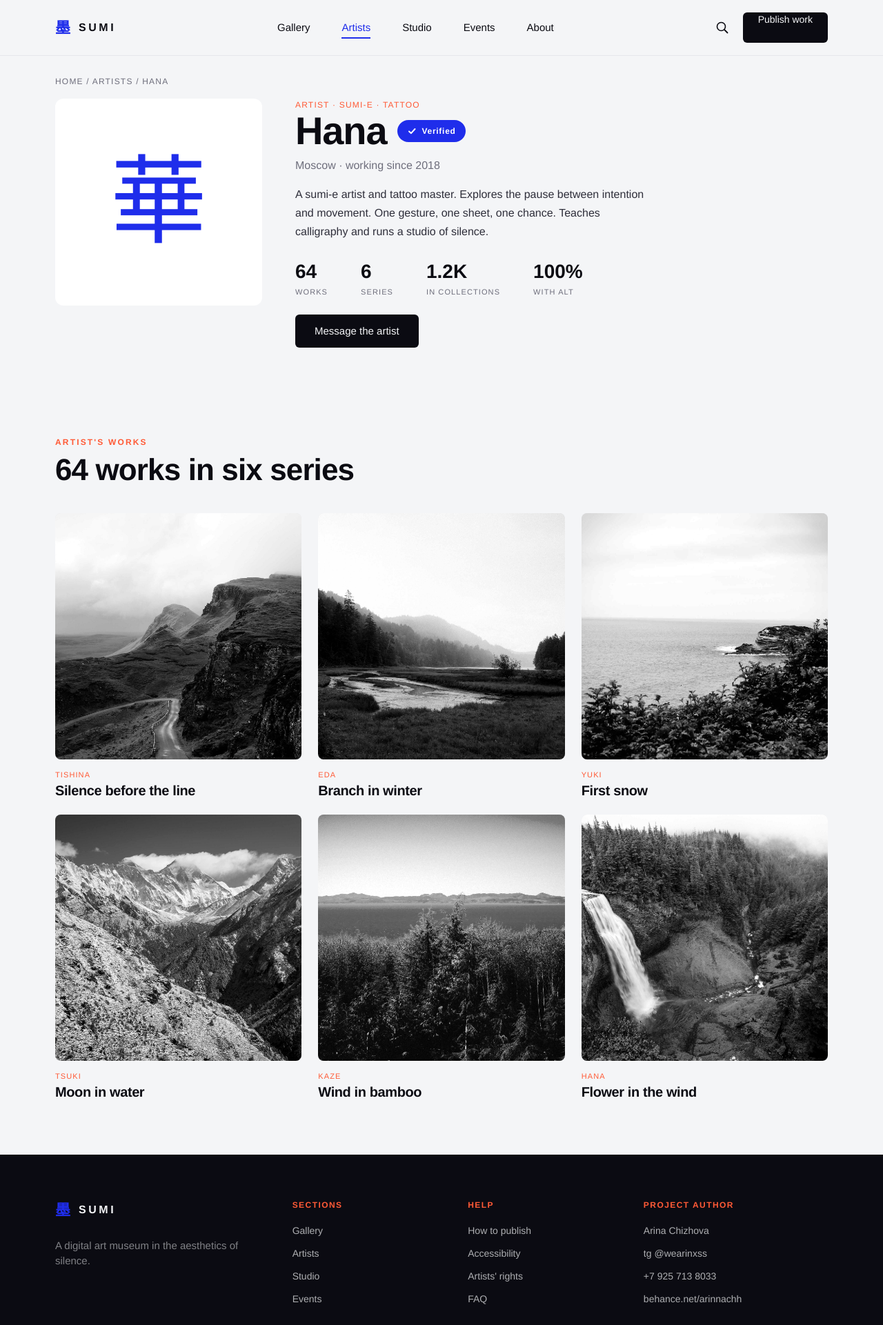
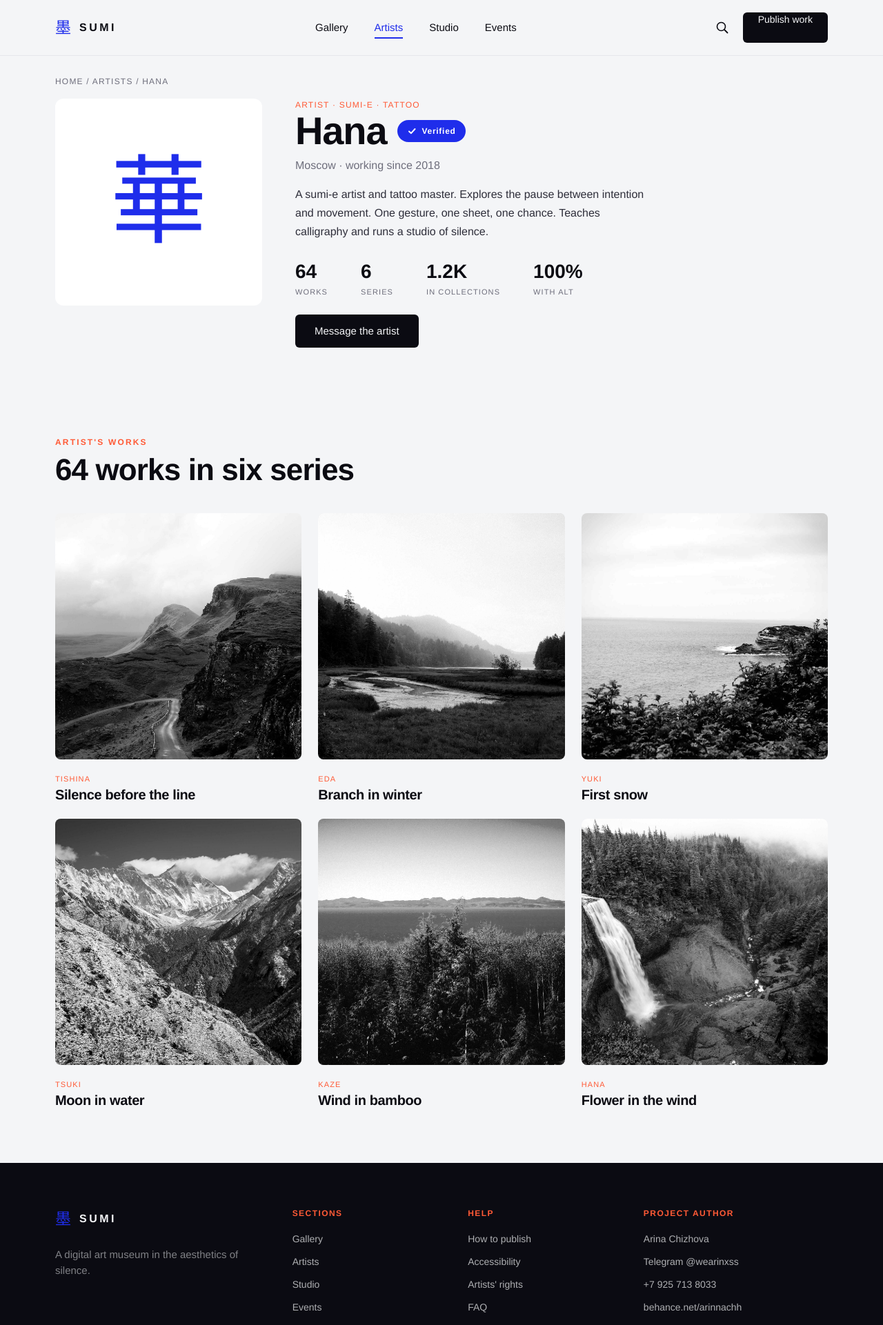
Before and after one commit to arinnachh-svg/sumi, a plain HTML site: page artist.html in a window 1280 px wide. Shown: the top 1921 px of the page at 69% size. Drawn offline with nearby package versions, Linux system fonts and the light colour scheme.

Commit message:
Header burger on tablet, remove About, clickable Telegram, lighter brand mark, larger card spacing

```diff
--- a/artist.html
+++ b/artist.html
@@ -15,7 +15,7 @@
       <li><a class="active" href="artist.html">Artists</a></li>
       <li><a href="studio.html">Studio</a></li>
       <li><a href="events.html">Events</a></li>
-      <li><a href="index.html">About</a></li>
+
     </ul>
     <div class="nav-right">
       <svg class="search-btn" viewBox="0 0 20 20" fill="none"><circle cx="8.5" cy="8.5" r="6" stroke="currentColor" stroke-width="1.6"/><line x1="13" y1="13" x2="17.5" y2="17.5" stroke="currentColor" stroke-width="1.8" stroke-linecap="round"/></svg>
@@ -66,7 +66,7 @@
       <div><a class="brand" href="index.html"><span class="seal">墨</span> SUMI</a><p class="footer-tag">A digital art museum in the aesthetics of silence.</p></div>
       <div class="footer-col"><h4>Sections</h4><a href="gallery.html">Gallery</a><a href="artist.html">Artists</a><a href="studio.html">Studio</a><a href="events.html">Events</a></div>
       <div class="footer-col"><h4>Help</h4><a href="#">How to publish</a><a href="#">Accessibility</a><a href="#">Artists' rights</a><a href="#">FAQ</a></div>
-      <div class="footer-col"><h4>Project author</h4><p>Arina Chizhova</p><a href="#">tg @wearinxss</a><p>+7 925 713 8033</p><a href="https://behance.net/arinnachh">behance.net/arinnachh</a></div>
+      <div class="footer-col"><h4>Project author</h4><p>Arina Chizhova</p><a href="https://t.me/wearinxss" target="_blank" rel="noopener">Telegram @wearinxss</a><p>+7 925 713 8033</p><a href="https://behance.net/arinnachh">behance.net/arinnachh</a></div>
     </div>
     <div class="footer-bottom"><span>SUMI · 2026 · Made with respect for silence</span><span>EN · Plain English · JP</span></div>
   </div>
--- a/css/style.css
+++ b/css/style.css
@@ -50,18 +50,18 @@ h1,h2,h3{letter-spacing:-.02em;line-height:1.05}
   border-bottom:1px solid var(--line);
 }
 .nav{
-  height:80px;display:flex;align-items:center;justify-content:space-between;
+  height:80px;display:flex;align-items:center;justify-content:space-between;gap:24px;
 }
-.brand{display:flex;align-items:center;gap:12px;font-weight:600;letter-spacing:.22em}
-.brand .seal{color:var(--cobalt);font-size:22px;letter-spacing:0}
-.nav-links{display:flex;gap:46px;list-style:none}
+.brand{display:flex;align-items:center;gap:12px;font-weight:600;letter-spacing:.22em;flex-shrink:0}
+.brand .seal{color:var(--cobalt);font-size:23px;font-weight:400;letter-spacing:0}
+.nav-links{display:flex;gap:38px;list-style:none}
 .nav-links a{font-size:15px;padding:6px 0;position:relative;transition:color .2s}
 .nav-links a:hover{color:var(--cobalt)}
 .nav-links a.active{color:var(--cobalt)}
 .nav-links a.active::after{
   content:"";position:absolute;left:0;right:0;bottom:-2px;height:2px;background:var(--cobalt);
 }
-.nav-right{display:flex;align-items:center;gap:20px}
+.nav-right{display:flex;align-items:center;gap:20px;flex-shrink:0}
 .search-btn{width:20px;height:20px;color:var(--ink)}
 .burger{display:none;flex-direction:column;gap:5px;width:22px}
 .burger span{height:2px;background:var(--ink)}
@@ -127,7 +127,7 @@ h1,h2,h3{letter-spacing:-.02em;line-height:1.05}
 .card .ph{aspect-ratio:1/1;border-radius:8px;overflow:hidden;background:var(--line)}
 .card .ph img{width:100%;height:100%;object-fit:cover;transition:transform .4s}
 .card:hover .ph img{transform:scale(1.04)}
-.card .series{font-size:11px;letter-spacing:.1em;text-transform:uppercase;color:var(--coral);margin:14px 0 4px}
+.card .series{font-size:11px;letter-spacing:.1em;text-transform:uppercase;color:var(--coral);margin:20px 0 4px}
 .card h3{font-size:20px;font-weight:700}
 .card .by{font-size:14px;color:var(--quiet);margin-top:4px}
 .card .tags{display:flex;gap:8px;margin-top:12px}
@@ -163,6 +163,9 @@ h1,h2,h3{letter-spacing:-.02em;line-height:1.05}
 
 @media(max-width:900px){
   :root{--pad:24px}
+  .nav-links{display:none;position:absolute;top:80px;left:0;right:0;flex-direction:column;gap:0;background:var(--paper);border-bottom:1px solid var(--line);padding:8px var(--pad) 16px}
+  .nav-links a{display:block;padding:14px 0;font-size:16px}
+  .burger{display:flex}
   .hero-grid{grid-template-columns:1fr;gap:40px}
   .halls,.grid{grid-template-columns:1fr 1fr}
   .masonry{columns:2}
@@ -170,8 +173,6 @@ h1,h2,h3{letter-spacing:-.02em;line-height:1.05}
   .newsletter{grid-template-columns:1fr}
 }
 @media(max-width:600px){
-  .nav-links{display:none}
-  .burger{display:flex}
   .stats{grid-template-columns:1fr 1fr;gap:32px}
   .halls,.grid{grid-template-columns:1fr}
   .masonry{columns:1}
```
Also changed, not shown: artwork.html (+2 -2 lines), events.html (+2 -2 lines), gallery.html (+2 -2 lines), index.html (+2 -2 lines), studio.html (+2 -2 lines).
